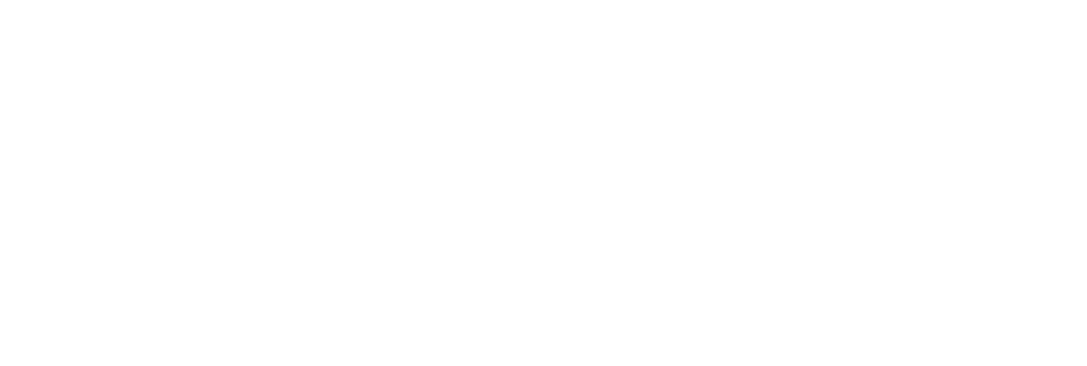
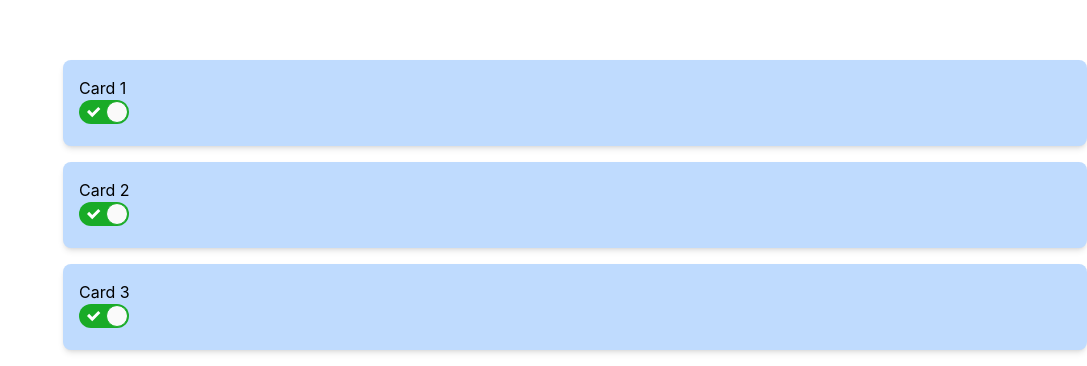
Before and after one commit to VladislavDulev/investment-dashboard, a React (Create React App) app: page / in a window 1280 px wide. Shown: the part 1420-1786 px from the top of the page, without its empty margins (193-1280 px from the left). Before the commit the page ends 1480 px from the top, so only its background shows below. Built offline with nearby package versions, Linux system fonts and the light colour scheme.

Commit message:
feat: add Redux and basic card component

```diff
--- a/package.json
+++ b/package.json
@@ -13,12 +13,18 @@
     "@types/node": "^16.18.80",
     "@types/react": "^18.2.55",
     "@types/react-dom": "^18.2.19",
+    "@types/react-redux": "^7.1.33",
+    "@types/react-toggle": "^4.0.5",
+    "@types/redux": "^3.6.0",
     "highcharts": "^11.3.0",
     "highcharts-react-official": "^3.2.1",
     "react": "^18.2.0",
     "react-dom": "^18.2.0",
     "react-icons": "^5.0.1",
+    "react-redux": "^9.1.0",
     "react-scripts": "5.0.1",
+    "react-toggle": "^4.1.3",
+    "redux": "^5.0.1",
     "typescript": "^4.9.5",
     "web-vitals": "^2.1.4"
   },
--- /dev/null
+++ b/src/actions/sidebarActions.ts
@@ -0,0 +1,7 @@
+import { ActionTypes } from "../types/actionTypes";
+
+export const toggleSidebar = () => {
+  return {
+    type: ActionTypes.TOGGLE_SIDEBAR,
+  };
+};
--- a/src/components/dashboard/Dashboard.tsx
+++ b/src/components/dashboard/Dashboard.tsx
@@ -1,12 +1,14 @@
 import Header from "./header/Header";
 import Panels from "./panel/Panels";
+import "react-toggle/style.css";
+import CardsSection from "./cards/CardsSection";
 
 const Dashboard = () => {
   return (
     <div className="dashboard w-full">
       <Header />
       <Panels />
-      <div className="cards"></div>
+      <CardsSection />
     </div>
   );
 };
--- /dev/null
+++ b/src/components/dashboard/cards/Card.tsx
@@ -0,0 +1,17 @@
+import Toggle from "react-toggle";
+import "react-toggle/style.css";
+
+const Card = ({ title, status, onToggle }: any) => {
+  return (
+    <div
+      className={`bg-blue-200 p-4 rounded-lg shadow-md mb-4 ${
+        status === "disabled" ? "bg-gray-400" : ""
+      }`}
+    >
+      <h2>{title}</h2>
+      <Toggle checked={status === "active"} onChange={onToggle} />
+    </div>
+  );
+};
+
+export default Card;
--- /dev/null
+++ b/src/components/dashboard/cards/CardsSection.tsx
@@ -0,0 +1,46 @@
+import React, { useState } from "react";
+import { cards } from "../../../data/cards";
+import { CardStatusTypes } from "../../../types/cardStatusTypes";
+import Card from "./Card";
+
+//TODO: Maybe renaming is needed
+const CardsSection = () => {
+  const [cardsData, setCardsData] = useState(cards);
+
+  const handleToggle = (id: number) => {
+    setCardsData((prevCards) =>
+      prevCards.map((card) =>
+        card.id === id
+          ? {
+              ...card,
+              status:
+                card.status === CardStatusTypes.ACTIVE
+                  ? CardStatusTypes.DISABLED
+                  : CardStatusTypes.ACTIVE,
+            }
+          : card
+      )
+    );
+  };
+
+  // useEffect(() => {
+  //   console.log(
+  //     "First card status:",
+  //     cardsData.length > 0 ? cardsData[0].status : null
+  //   );
+  // }, [cardsData]);
+  return (
+    <div className="cards">
+      {cardsData.map((card) => (
+        <Card
+          key={card.id}
+          title={card.title}
+          status={card.status}
+          onToggle={() => handleToggle(card.id)}
+        />
+      ))}
+    </div>
+  );
+};
+
+export default CardsSection;
--- a/src/components/sidebar/Sidebar.tsx
+++ b/src/components/sidebar/Sidebar.tsx
@@ -1,4 +1,4 @@
-import { useState } from "react";
+import { useSelector, useDispatch } from "react-redux";
 import SingleSidebarOption from "./sidebarComponents/SingleSidebarOption";
 import { LuLayoutDashboard } from "react-icons/lu";
 import { LuBuilding2 } from "react-icons/lu";
@@ -7,14 +7,15 @@ import { CiFileOn } from "react-icons/ci";
 import { IoIosContact } from "react-icons/io";
 import { CiSettings } from "react-icons/ci";
 import { FiMenu } from "react-icons/fi";
-
-//TODO: Check naming and structure of the components for the sidebar.
+import { toggleSidebar } from "../../actions/sidebarActions";
+import { RootState } from "../../reducers/index";
 
 const Sidebar = () => {
-  const [collapsed, setCollapsed] = useState(false);
+  const collapsed = useSelector((state: RootState) => state.sidebar.collapsed);
+  const dispatch = useDispatch();
 
-  const toggleSidebar = () => {
-    setCollapsed(!collapsed);
+  const toggleSidebarHandler = () => {
+    dispatch(toggleSidebar());
   };
 
   return (
@@ -25,7 +26,7 @@ const Sidebar = () => {
       >
         <div
           className="cursor-pointer flex items-center justify-center py-4"
-          onClick={toggleSidebar}
+          onClick={toggleSidebarHandler}
         >
           <FiMenu className="text-white text-2xl" />
         </div>
--- /dev/null
+++ b/src/data/cards.ts
@@ -0,0 +1,5 @@
+export const cards = [
+  { id: 1, title: "Card 1", status: "active" },
+  { id: 2, title: "Card 2", status: "active" },
+  { id: 3, title: "Card 3", status: "active" },
+];
--- a/src/index.tsx
+++ b/src/index.tsx
@@ -1,13 +1,18 @@
 import React from "react";
-import ReactDOM from "react-dom/client";
+import ReactDOM from "react-dom";
+import { Provider } from "react-redux";
+import { createStore } from "redux";
 import "./index.css";
 import App from "./App";
+import rootReducer from "./reducers/index";
 
-const root = ReactDOM.createRoot(
-  document.getElementById("root") as HTMLElement
+const store = createStore(rootReducer);
+
+ReactDOM.render(
+  <React.StrictMode>
+    <Provider store={store}>
+      <App />
+    </Provider>
+  </React.StrictMode>,
+  document.getElementById("root")
 );
-root.render(
-  <React.StrictMode>
-    <App />
-  </React.StrictMode>
-);
--- /dev/null
+++ b/src/reducers/index.ts
@@ -0,0 +1,9 @@
+import { combineReducers } from "redux";
+import sidebarReducer from "./sidebarReducer";
+
+const rootReducer = combineReducers({
+  sidebar: sidebarReducer,
+});
+
+export type RootState = ReturnType<typeof rootReducer>;
+export default rootReducer;
--- /dev/null
+++ b/src/reducers/sidebarReducer.ts
@@ -0,0 +1,28 @@
+import { ActionTypes } from "../types/actionTypes";
+
+interface SidebarState {
+  collapsed: boolean;
+}
+
+const initialState: SidebarState = {
+  collapsed: false,
+};
+
+type SidebarAction = { type: ActionTypes.TOGGLE_SIDEBAR };
+
+const sidebarReducer = (
+  state = initialState,
+  action: SidebarAction
+): SidebarState => {
+  switch (action.type) {
+    case ActionTypes.TOGGLE_SIDEBAR:
+      return {
+        ...state,
+        collapsed: !state.collapsed,
+      };
+    default:
+      return state;
+  }
+};
+
+export default sidebarReducer;
--- /dev/null
+++ b/src/types/actionTypes.ts
@@ -0,0 +1,5 @@
+// TODO: Maybe rename
+
+export enum ActionTypes {
+  TOGGLE_SIDEBAR = "TOGGLE_SIDEBAR",
+}
--- /dev/null
+++ b/src/types/cardStatusTypes.ts
@@ -0,0 +1,4 @@
+export enum CardStatusTypes {
+  ACTIVE = "active",
+  DISABLED = "disabled",
+}
```
Also changed, not shown: 1 other file (tests, documents, lock files or other folders).
